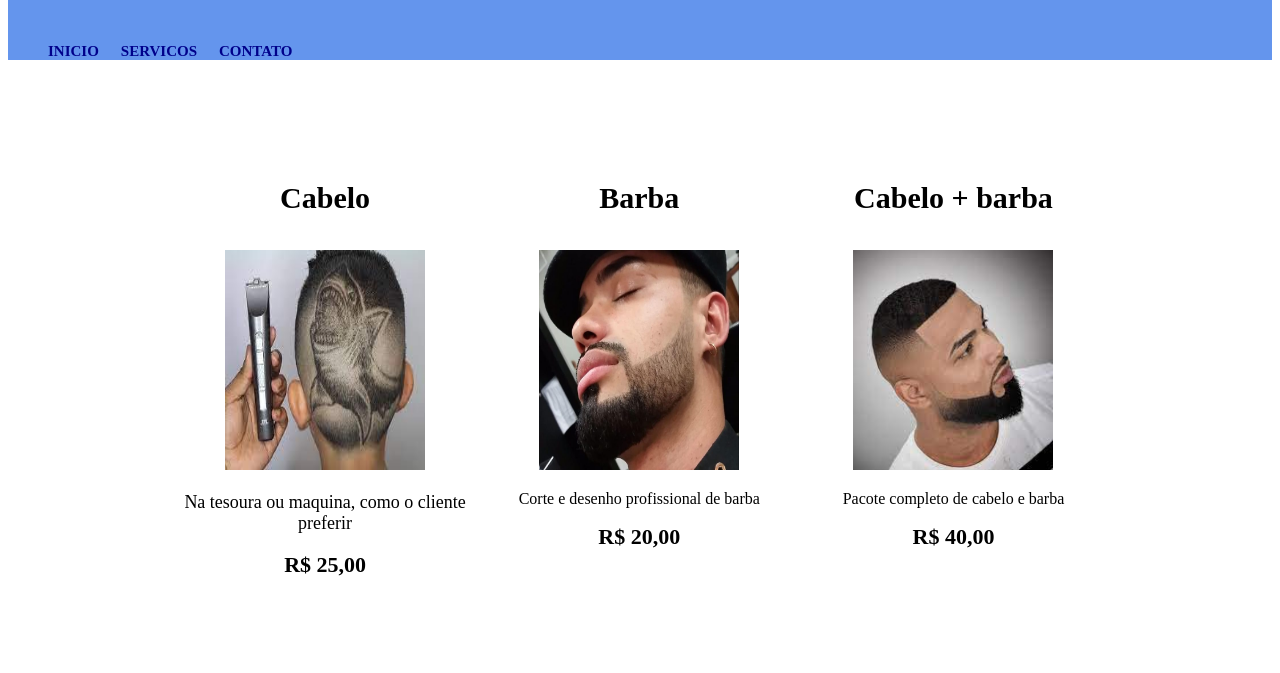
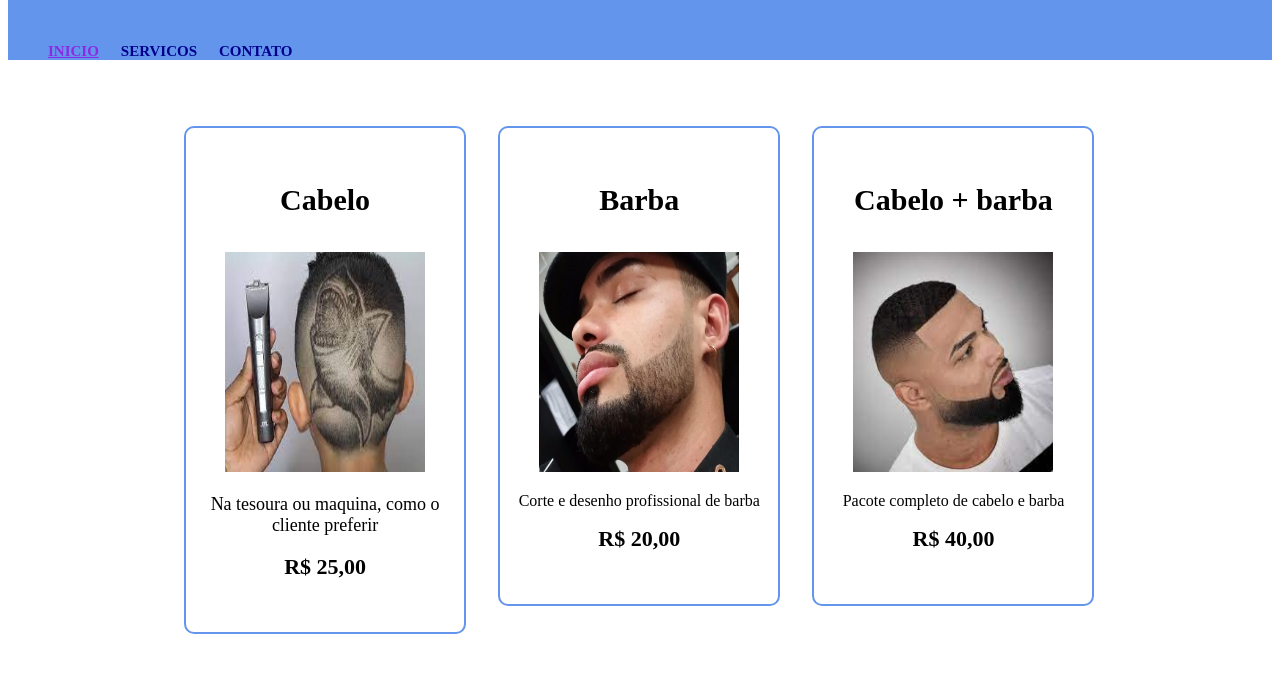
Before and after one commit to kauavictor2e/botafofo, a plain HTML site: page servico.html in a window 1280 px wide. In both pictures the pointer is over the link "INICIO". Shown: the part 229-902 px from the top of the page. Drawn offline with Linux system fonts and the light colour scheme.

Commit message:
borda e cores

```diff
--- a/servicos.css
+++ b/servicos.css
@@ -13,12 +13,17 @@ nav li {
     margin-right: 18px;
 }
 
+nav a:hover{
+    color: blueviolet;
+    text-decoration: underline;
+}
+
 nav a {
 text-transform: uppercase;
 color: darkblue;
 font-weight: bold;
 font-size: 15px;
-text-decoration: none;
+text-decoration: none;<meta charset="UTF-8">
 }
 
 .logotipo{
@@ -39,7 +44,24 @@ text-decoration: none;
     margin: 0 1.5%;
     padding: 30px 0px;
     box-sizing: border-box;
+    border: 2px solid  cornflowerblue;
+    border-radius: 10px;
+
 }
+
+.servicos li:hover{
+border-color: blueviolet;
+}
+ .servicos li:hover h2{
+    font-size: 34px;
+    color: blueviolet;
+ }
+ .servicos li:active{
+    border-color: violet;
+    border-width: 4px;
+ }
+
+
 .servicos img{
     width: 200px;
     height: 220px;
```
